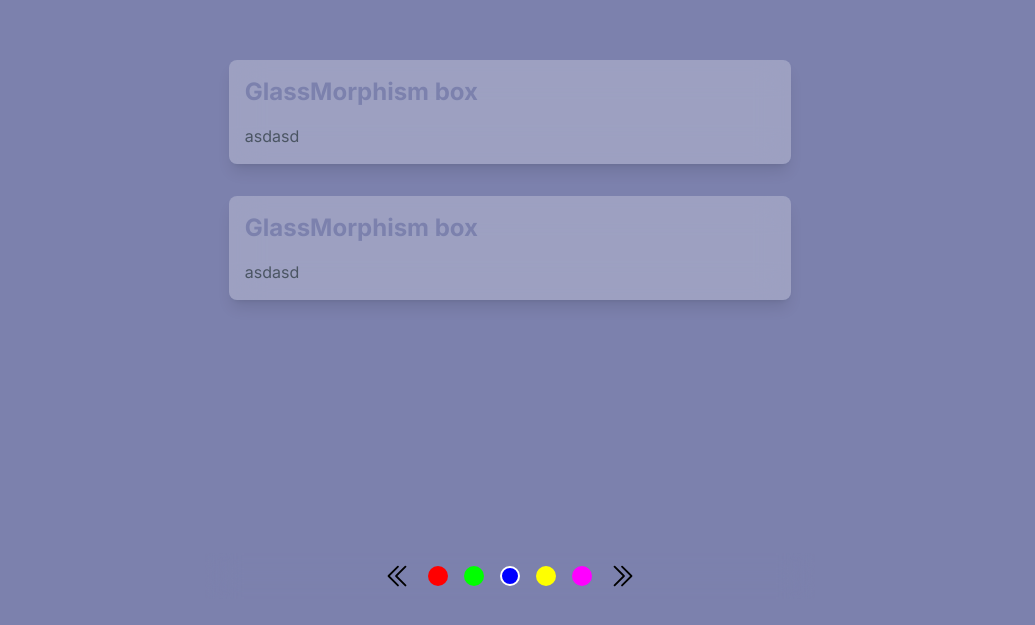
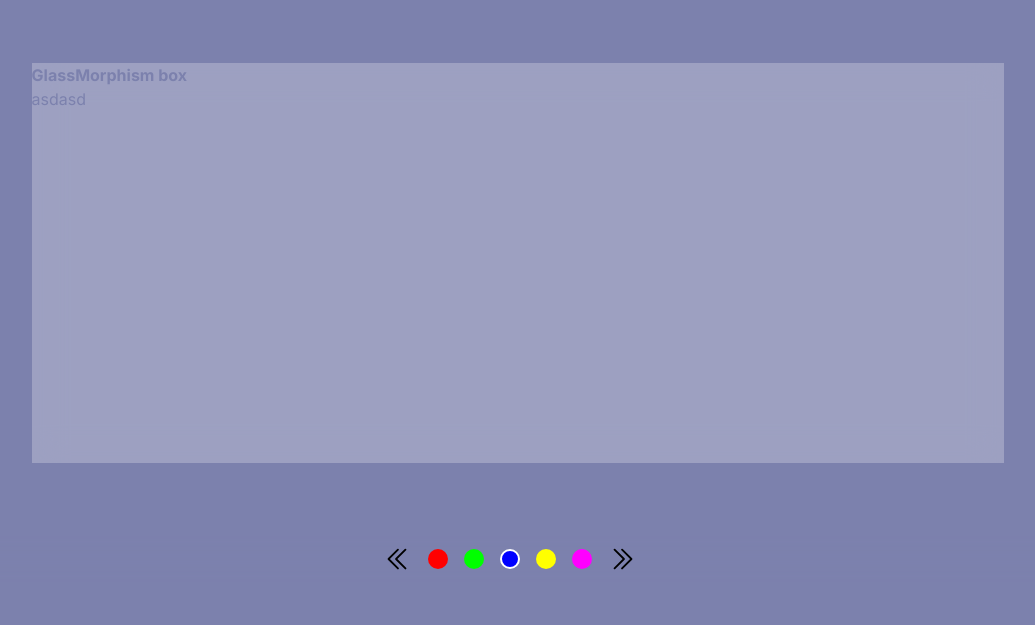
Before and after one commit to Will-H007/Fish-Pond, a Next.js app in the folder portfolio/: page /information in a window 1280 px wide. Shown: the part 169-794 px from the top of the page, without its empty margins (130-1165 px from the left). Built offline with nearby package versions, Linux system fonts and the light colour scheme.

Commit message:
fixed position

```diff
--- a/portfolio/app/information/page.tsx
+++ b/portfolio/app/information/page.tsx
@@ -20,23 +20,13 @@ const DoubleLinkedListLayout: React.FC = () => {
   };
 
   return (
-    <div className="h-screen grid grid-rows-6 m-4 justify-center items-center">
-      <div className="flex flex-wrap row-span-5 col-span-5 m-2 justify-center items-center">
-
-        <GlassmorphismBox item={"asdasd"}/>
-        <GlassmorphismBox item={"asdasd"}/>
-        {/* <div className="m-4 bg-opacity-25 backdrop-blur-lg bg-white p-4 rounded-lg shadow-lg w-full h-full">
-      <h1 className="text-2xl font-bold mb-4 shrink">GlassMorphism box</h1>
-      <div className="text-gray-600">
-      "asdasd"
-      </div>
-    </div> */}
-
-
+    <div className="h-screen w-max-xl grid grid-rows-4 grid-cols-10 m-8 justify-center items-center">
+      <div className="col-start-2 col-end-10 row-start-2 row-end-4 m-2 justify-center items-center h-full w-full">
+          <GlassmorphismBox item={"asdasd"}/>
       </div>
 
 
-      <div className="row-start-6 col-span-5 justify-center items-center mb-2">
+      <div className="row-start-4 col-span-10 justify-center items-center mb-2">
         <div className="flex flex-row h-1/2 gap-x-8 p-2 bg-opacity-25 backdrop-blur-lg justify-center items-center">
           {/* DoubleLinkedList component */}
           <DoubleLinkedList items={initialItems} visibleItemCount={5} onVisibleItemsChange={handleVisibleItemsChange} />
--- a/portfolio/component/Second_page/glass_box.tsx
+++ b/portfolio/component/Second_page/glass_box.tsx
@@ -6,11 +6,12 @@ interface GlassmorphismBoxProps {
 
 const GlassmorphismBox: React.FC<GlassmorphismBoxProps> = ({ item }) => {
   return (
-    <div className="m-4 bg-opacity-25 backdrop-blur-lg bg-white p-4 rounded-lg shadow-lg w-full h-full">
+    <div className="m-4 bg-opacity-25 backdrop-blur-lg bg-white p-4 rounded-lg shadow-xl w-full h-full">
       <h1 className="text-2xl font-bold mb-4 shrink">GlassMorphism box</h1>
       <div className="text-gray-600">
         {item}
       </div>
+
     </div>
   );
 };
```
